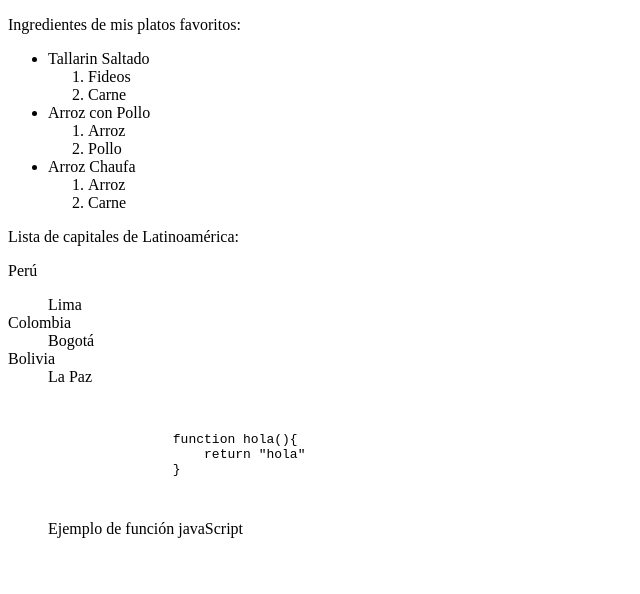
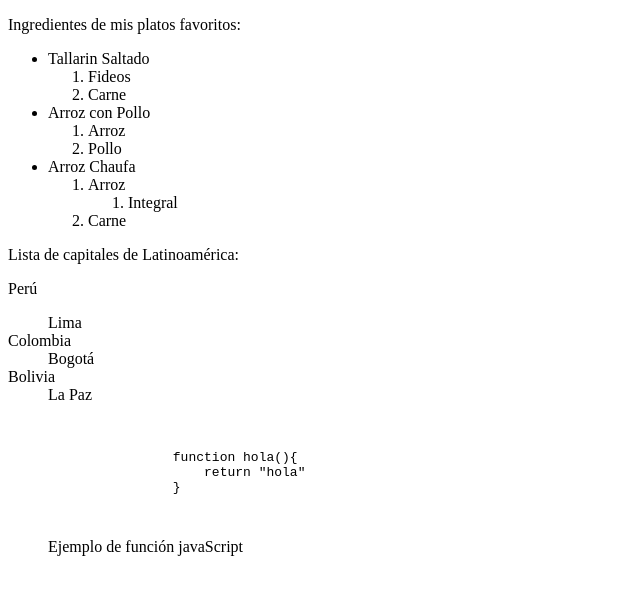
Before and after one commit to JeffersonCabrera/HTML, a plain HTML site: page 03Contenido/index2.html in a window 1280 px wide. Shown: the whole page, without its empty margins (0-640 px from the left). Drawn offline with Linux system fonts and the light colour scheme.

Commit message:
Update index2.html

```diff
--- a/03Contenido/index2.html
+++ b/03Contenido/index2.html
@@ -24,7 +24,12 @@
         </li>
         <li>Arroz Chaufa
             <ol>
-                <li>Arroz</li>
+                <li>Arroz
+                    <ol>
+                        <li>Integral</li>
+                    </ol>
+
+                </li>
                 <li>Carne</li>
             </ol>
         </li>
```
